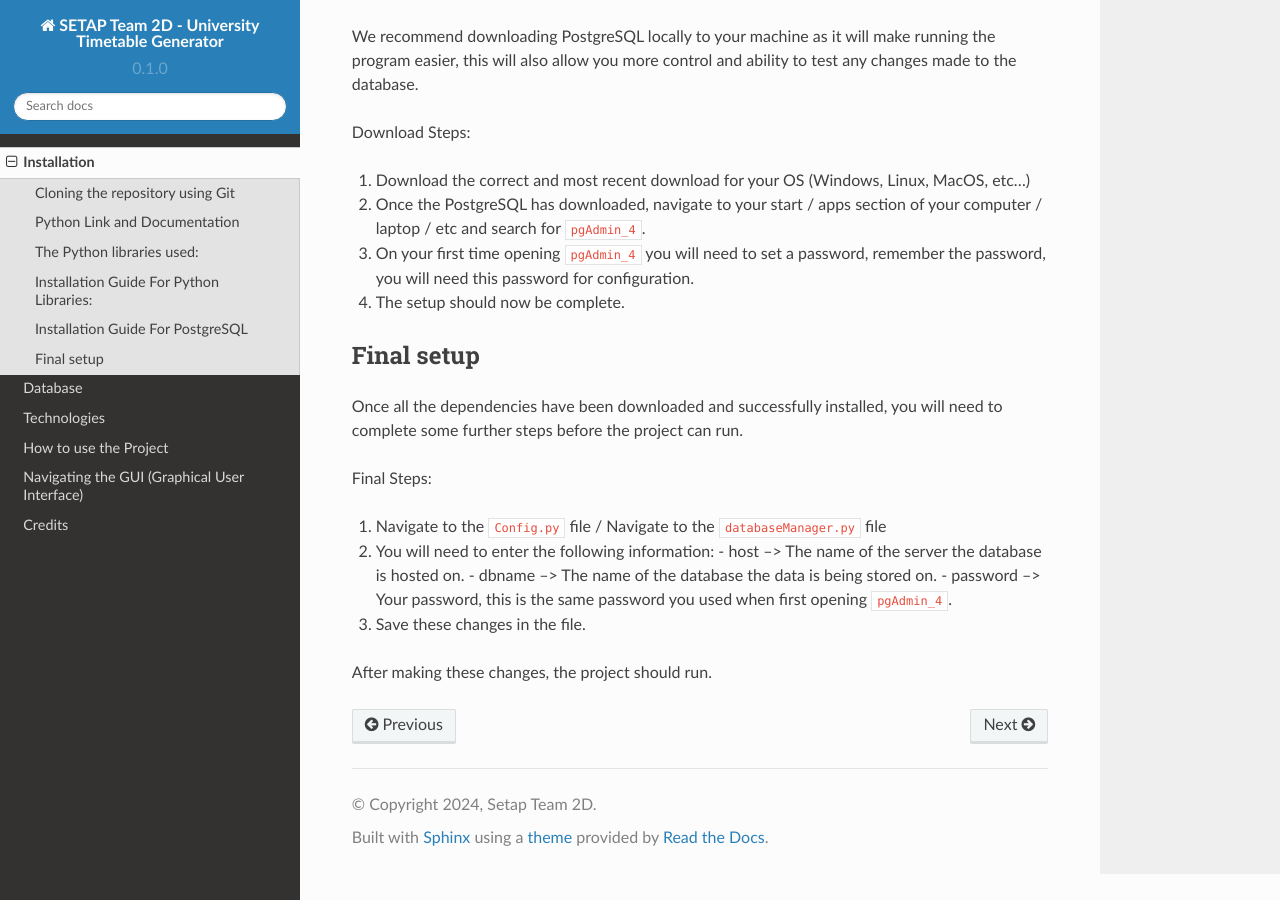
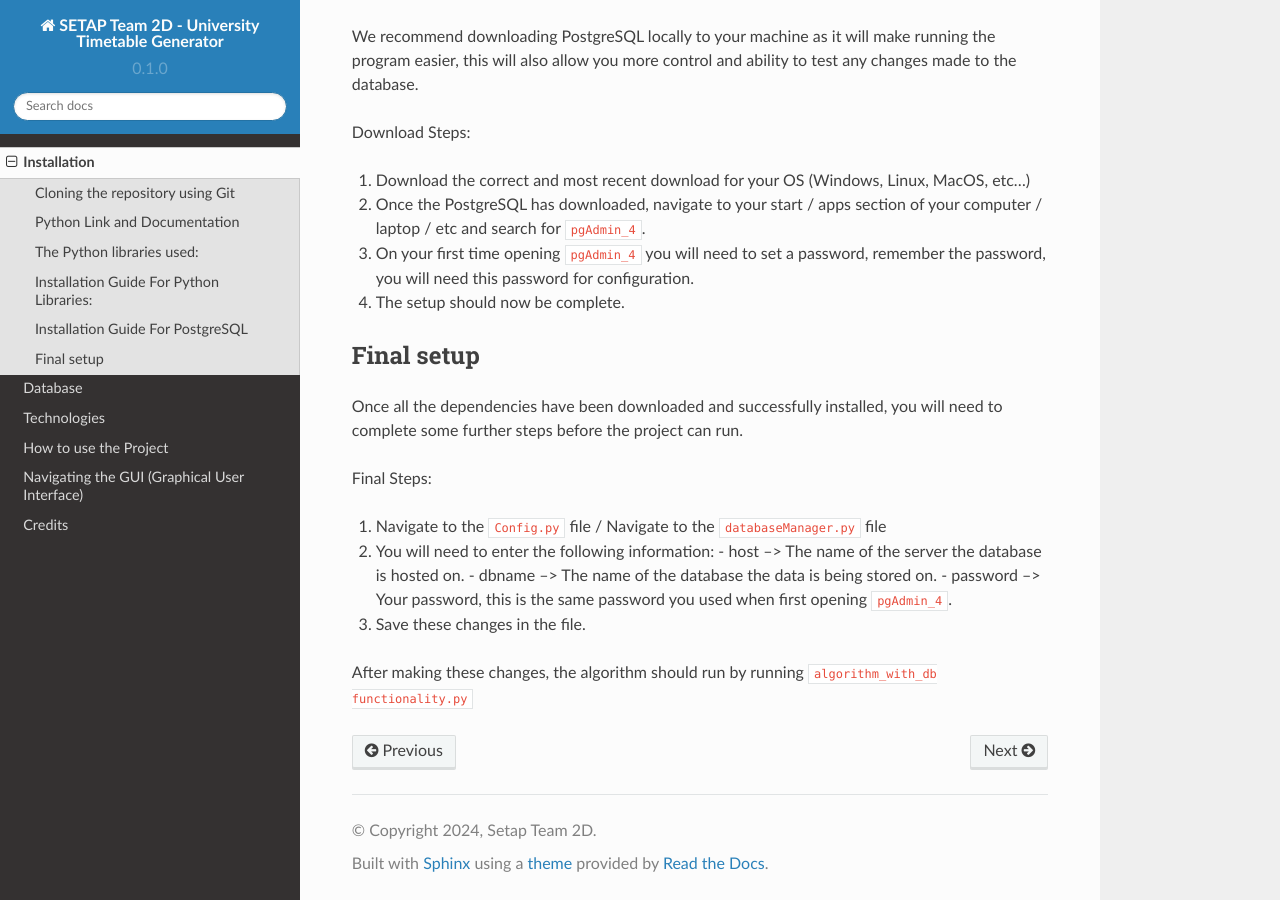
Before and after one commit to Group-2D/Demo-Project, a Sphinx documentation site: the page built from docs/source/installation.rst, in a window 1280 px wide and 900 px high, scrolled down 1172 px. Built offline with Sphinx 7.4.7 and the Read the Docs theme 2.0.0, drawn with Linux system fonts in a browser that asks for light colours.

Commit message:
Update installation.rst

```diff
--- a/docs/source/installation.rst
+++ b/docs/source/installation.rst
@@ -108,4 +108,4 @@ Final Steps:
 
 3. Save these changes in the file.
 
-After making these changes, the project should run.
+After making these changes, the algorithm should run by running ``algorithm_with_db functionality.py``
```
